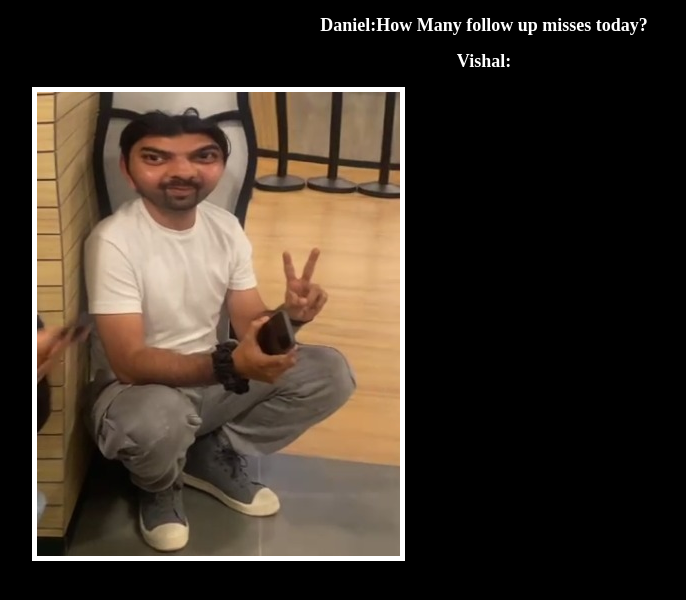
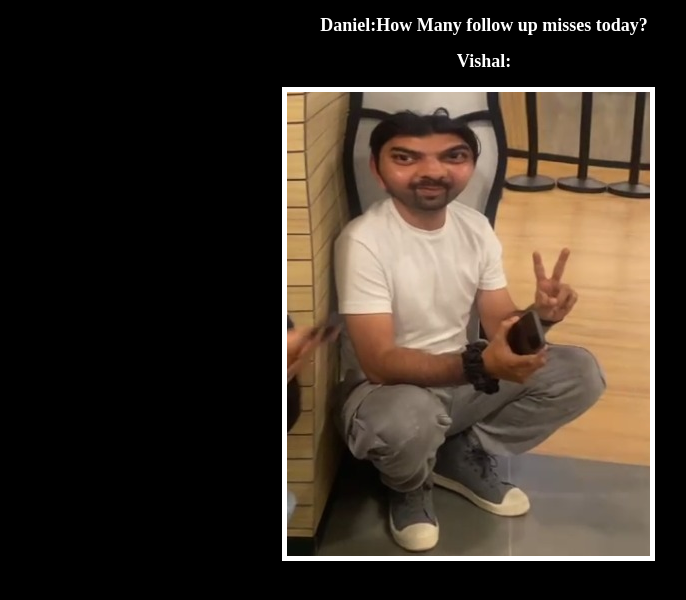
Before and after one commit to vvar-web/Vishal1, a plain HTML site: page index.html in a window 1280 px wide. Shown: the whole page, without its empty margins (156-842 px from the left). Drawn offline with Linux system fonts and the light colour scheme.

Commit message:
Update style.css

```diff
--- a/style.css
+++ b/style.css
@@ -5,7 +5,7 @@ html{
 
 img{
     border: 5px solid white;
-    margin-left: 180px ;
+    margin-left: 430px ;
 }
 
 h2{
```
